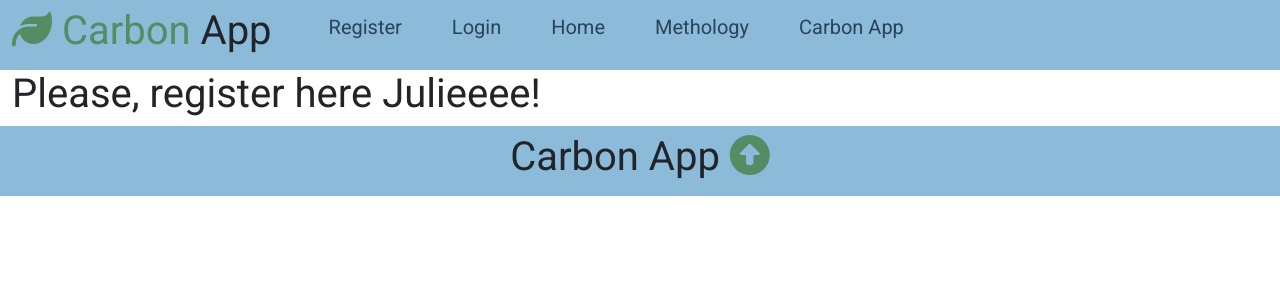
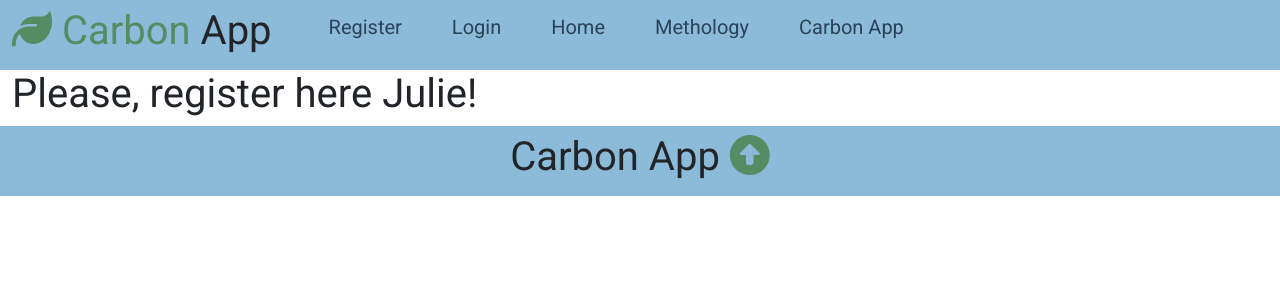
Before and after one commit to juljul22/Carbon-app_2025, a Flask app: page /register in a window 1280 px wide. Shown: the top 300 px of the page. Run offline with Flask 3, Linux system fonts and the light colour scheme; some libraries are stand-ins or nearby versions.

Commit message:
Update register.html

```diff
--- a/capp/templates/users/register.html
+++ b/capp/templates/users/register.html
@@ -5,7 +5,7 @@
 <section>
   <div class="container">
 
-    <h1>Please, register here Julieeee!</h1>
+    <h1>Please, register here Julie!</h1>
 
   </div>
 </section>
```
